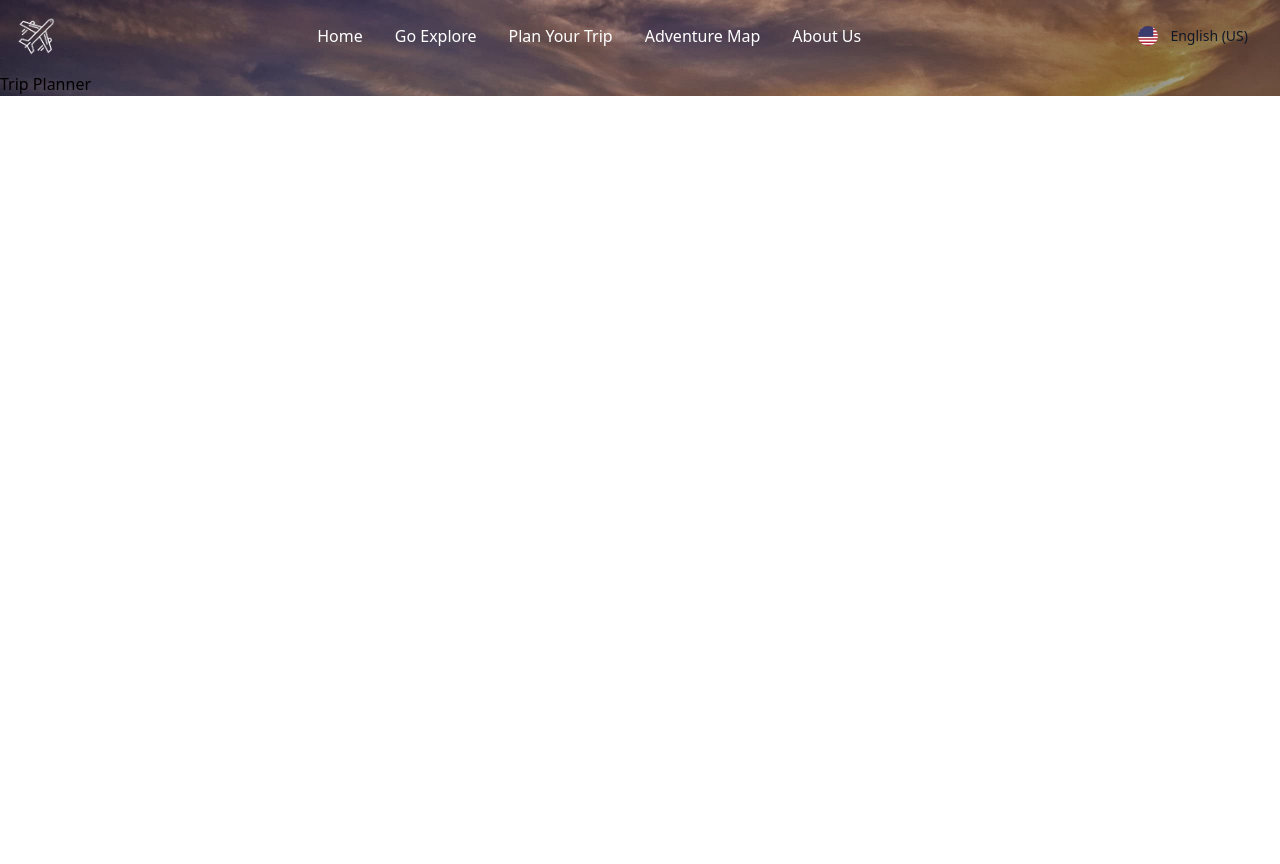
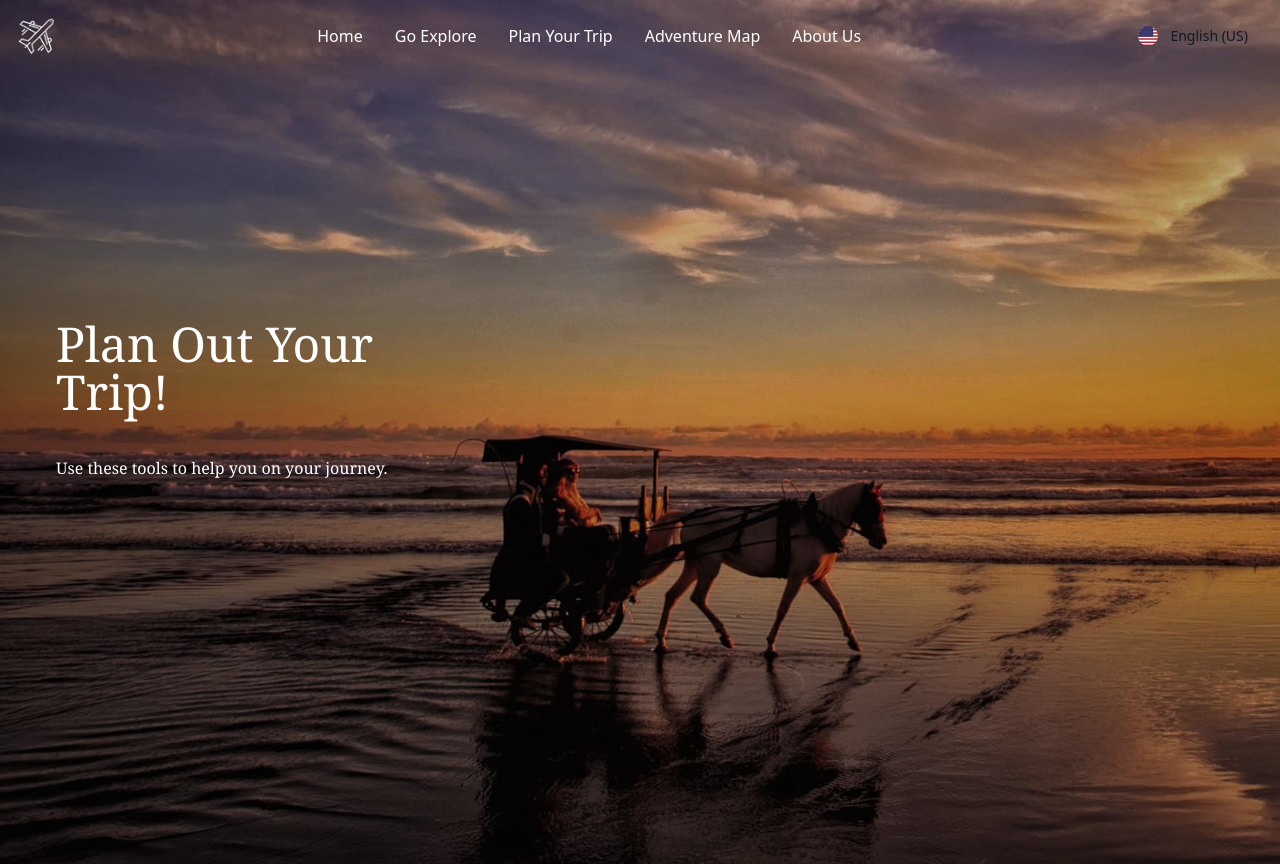
Before and after one commit to Kairose8/project-nusantara, a React (Vite) app: page /TripPlanner in a window 1280 px wide. Before the commit the page ends 800 px from the top, so only its background shows below. Built offline with nearby package versions, Linux system fonts and the light colour scheme.

Commit message:
nambah beberapa page
isi page dengan styling sementara

```diff
--- a/src/pages/ExplorePage.jsx
+++ b/src/pages/ExplorePage.jsx
@@ -3,7 +3,16 @@ export default function ExplorePage(){
 
     return(
         <>
-            <h1>Explore Page</h1>
+            <>
+      <div class="absolute top-96 left-14 font-serif text-xl text-white  w-1/3">
+        <p>Only in</p>
+      </div>
+        <div class="absolute bottom-96 left-14 font-serif text-5xl font-bold text-white  w-1/3 ">
+          <p class="text-s">Yogyakarta</p>
+        </div>
+      <br/><br/><br/><br/><br/><br/><br/><br/><br/><br/><br/><br/><br/><br/><br/><br/><br/><br/><br/><br/><br/><br/><br/><br/><br/><br/><br/><br/><br/><br/><br/><br/><br/>
+
+    </>
         </>
     );
 }
--- a/src/pages/TripPlanner.jsx
+++ b/src/pages/TripPlanner.jsx
@@ -1,11 +1,14 @@
+export default function TripPlanner() {
+  return (
+    <>
+      <div class="absolute bottom-96 left-14 font-serif text-5xl text-white  w-1/3">
+        <p>Plan Out Your Trip!</p>
+      </div>
+        <div class="absolute bottom-80 left-14 font-serif text-l text-white  w-1/3 ">
+          <p class="text-s">Use these tools to help you on your journey.</p>
+        </div>
+      <br/><br/><br/><br/><br/><br/><br/><br/><br/><br/><br/><br/><br/><br/><br/><br/><br/><br/><br/><br/><br/><br/><br/><br/><br/><br/><br/><br/><br/><br/><br/><br/><br/>
 
-
-export default function TripPlanner(){
-
-    return(
-        <h1>Trip Planner</h1>
-
-
-    );
-
+    </>
+  );
 }
```
